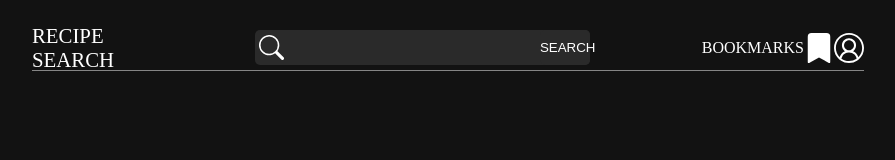
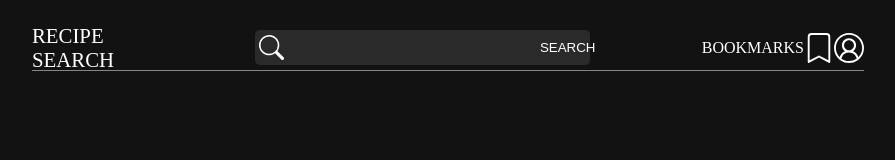
Before and after one commit to hefest42/recipe-search, a React (Create React App) app: page /recipes in a window 1280 px wide. Shown: the top 160 px of the page, without its empty margins (192-1087 px from the left). Built offline with nearby package versions, Linux system fonts and the light colour scheme; no server answers.

Commit message:
changed bookmarks icon

```diff
--- a/src/components/ContainerTop.js
+++ b/src/components/ContainerTop.js
@@ -2,7 +2,7 @@ import React, { useState, useRef } from "react";
 
 import { Link, useNavigate } from "react-router-dom";
 
-import { BsSearch, BsFillBookmarkFill } from "react-icons/bs";
+import { BsSearch, BsFillBookmarkFill, BsBookmark } from "react-icons/bs";
 import { FaExternalLinkAlt } from "react-icons/fa";
 import { VscAccount } from "react-icons/vsc";
 
@@ -64,7 +64,7 @@ const ContainerTop = ({ loggedInAccount, accountBookmarks, onUpdateAccountBookma
                 </div>
                 <div className="top-links">
                     <div className="top-links_container" onClick={() => setShowBookmarks((state) => !state)}>
-                        BOOKMARKS <BsFillBookmarkFill />
+                        BOOKMARKS {accountBookmarks.slice(1).length === 0 ? <BsBookmark /> : <BsFillBookmarkFill />}
                     </div>
                     <div className="top-links_container">
                         <VscAccount onClick={() => setShowAccount((state) => !state)} />
```
